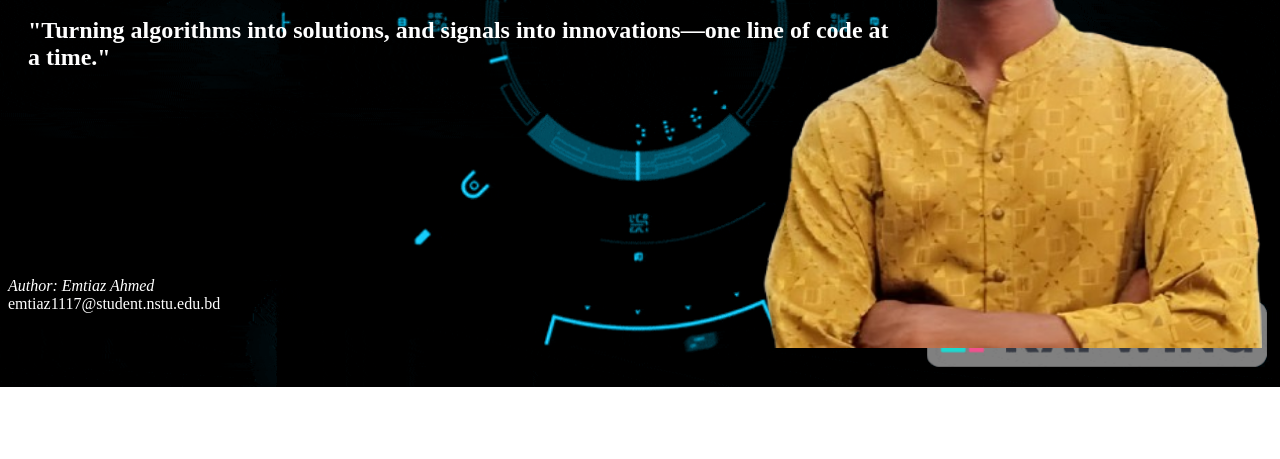
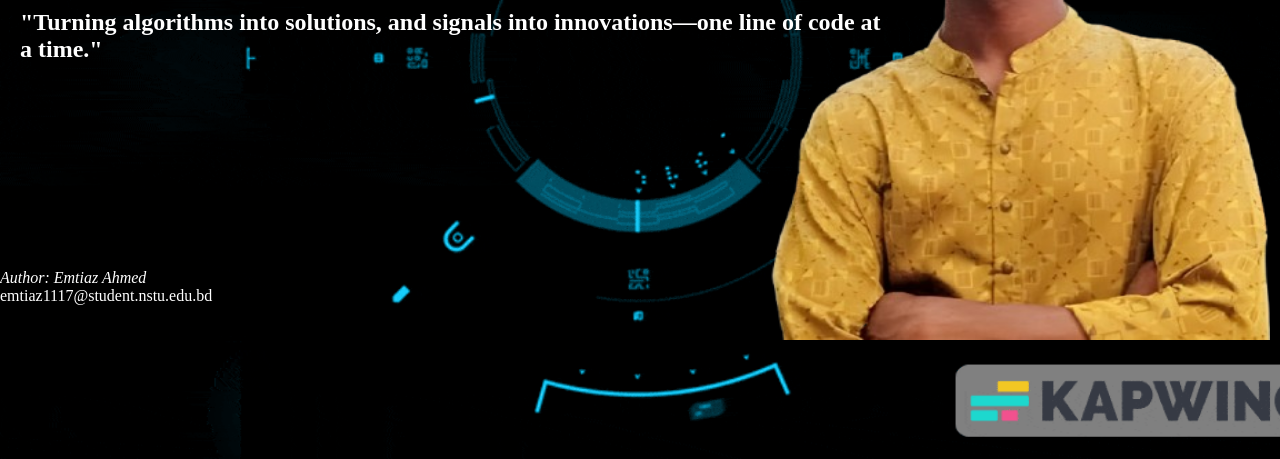
Before and after one commit to emtiazahmed01/web_programming, a plain HTML site: page Personal_Portfolio/index.html in a window 1280 px wide. Shown: the part 341-800 px from the top of the page. Drawn offline with Linux system fonts and the light colour scheme; a web font is replaced by a local one.

Commit message:
Update index.html

```diff
--- a/Personal_Portfolio/index.html
+++ b/Personal_Portfolio/index.html
@@ -8,7 +8,7 @@
     <link rel="preconnect" href="https://fonts.gstatic.com" crossorigin>
     <link href="https://fonts.googleapis.com/css2?family=Bitcount+Grid+Double:wght@100..900&family=Caveat:wght@400..700&family=Permanent+Marker&family=Silkscreen:wght@400;700&display=swap" rel="stylesheet">
 </head>
-<body background="./images/Random_Ghost_V1.gif" style="height: auto; width:auto; background-size: cover; background-repeat: no-repeat; background-position: center center;">
+<body background="./images/Random_Ghost_V1.gif" style="min-height: 100vh; width:1005; background-size: cover; background-repeat: no-repeat; margin: 0; padding: 0; background-position: center center;">
 
 <div style="width: 80%; display: table; margin-top: 30 px;">
     <div style="display: flex; justify-content: center; gap: 70px; text-align: center; margin-top: 20px;">
```
